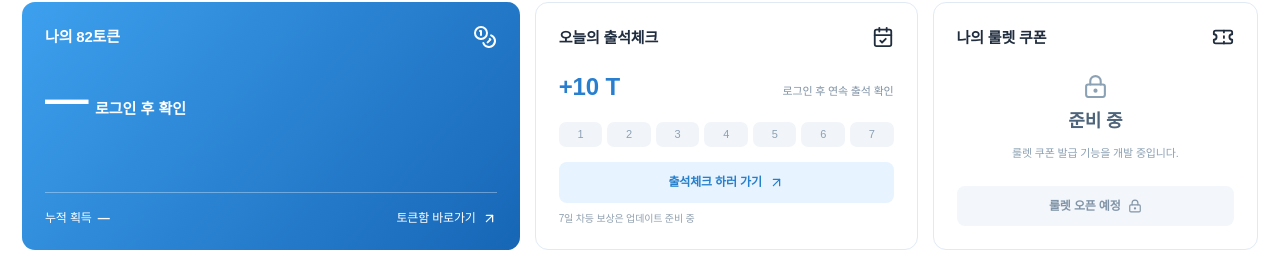
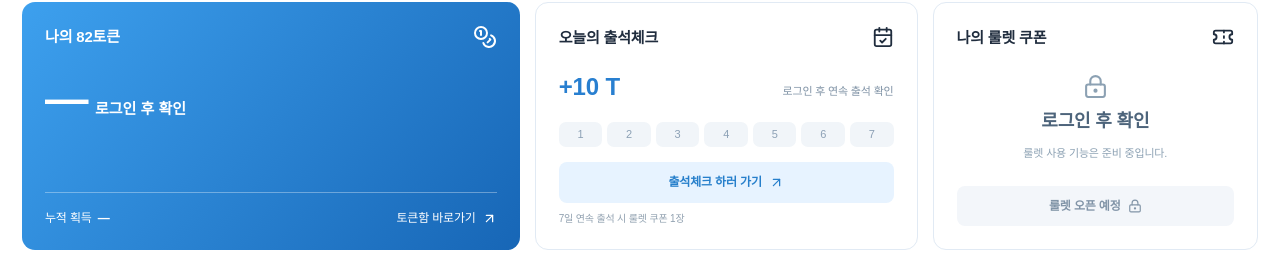
Before and after one commit to orbit-box/82coin, a Next.js app: page /benefits in a window 1280 px wide. Shown: the part 493-769 px from the top of the page. Built offline with nearby package versions, Linux system fonts and the light colour scheme; no server answers; the database is empty; a web font is replaced by a local one.

Commit message:
fix(rewards): show real check-in tiers and coupon balances on dashboard

```diff
--- a/app/benefits/page.tsx
+++ b/app/benefits/page.tsx
@@ -1,7 +1,7 @@
 import Link from "next/link";
 import RewardNav from "@/components/RewardNav";
 import {sessionId} from "@/lib/auth";
-import {rewardOverview,ATTENDANCE_REWARD,kstDay} from "@/lib/rewards";
+import {rewardOverview,attendanceDetails,ATTENDANCE_REWARD,kstDay} from "@/lib/rewards";
 import {db} from "@/lib/db";
 import {CalendarCheck,Coins,Ticket,Gift,BookOpen,ArrowUpRight,CheckCircle2,LockKeyhole,History,Sparkles} from "lucide-react";
 export const dynamic="force-dynamic";
@@ -16,6 +16,7 @@ export default async function RewardsHome(){
  const earned=member&&data?data.wallet?.earned??0:null;
  const streak=member?await checkInStreak(member):null;
  const checked=member&&data?data.attended:null;
+ const attendance=member?await attendanceDetails(member).catch(()=>null):null;
  const mission=[{title:"오늘의 출석체크",description:"하루 한 번 받는 출석 보상",reward:"+"+ATTENDANCE_REWARD+" T",href:"/benefits/attendance",status:checked?"완료":member?"오늘 가능":"로그인 필요",icon:CalendarCheck,enabled:true},{title:"커뮤니티 글 작성",description:"게시글 활동 보상은 악용 방지 규칙 확정 후 적용",reward:"보상 준비 중",href:"/community",status:"준비 중",icon:BookOpen,enabled:false},{title:"커뮤니티 이벤트",description:"진행 중인 보상 이벤트는 아직 없습니다",reward:"추후 공지",href:"/benefits/events",status:"준비 중",icon:Gift,enabled:false}];
  return <div className="rewardsPage rewardDashboard">
  <section className="rewardDashboardHero"><div><span className="eyebrow">82COIN REWARD ZONE</span><h1>매일 쌓이는 혜택,<br/>82coin 리워드존</h1><p>출석하고, 활동하고, 82토큰으로 혜택을 만나보세요.</p></div><div className="rewardDashboardCoin" aria-hidden="true"><span>82</span><small>TOKEN</small></div></section>
@@ -23,8 +24,8 @@ export default async function RewardsHome(){
  <div className="rewardDashboardHeading"><div><span className="eyebrow">MY REWARDS</span><h2>나의 리워드 현황</h2></div><span>실제 회원 데이터 기준</span></div>
  <div className="rewardDashboardStats">
  <Link href={member?"/benefits/wallet":"/login"} className="rewardStatWallet"><div className="rewardStatLabel"><span>나의 82토큰</span><Coins size={24}/></div><div className="rewardStatNumber">{balance===null?"—":fmt(balance)}<small>{balance===null?"로그인 후 확인":"82T"}</small></div><div className="rewardStatWalletBottom"><span>누적 획득 <b>{earned===null?"—":fmt(earned)+" T"}</b></span><span>토큰함 바로가기 <ArrowUpRight size={15}/></span></div></Link>
- <div className="rewardStatAttendance"><div className="rewardStatLabel"><span>오늘의 출석체크</span><CalendarCheck size={22}/></div><div className="rewardStatAttendanceMain"><strong>{checked?"오늘 출석 완료":"+"+ATTENDANCE_REWARD+" T"}</strong><span>{streak===null?"로그인 후 연속 출석 확인":streak+"일 연속 출석"}</span></div><div className="rewardCycleDots">{Array.from({length:7},(_,i)=><span key={i} className={streak!==null&&i<streak%7?"done":""}>{i+1}</span>)}</div><Link className="rewardStatAction" href={member?"/benefits/attendance":"/login"}>{checked?"출석 내역 확인":"출석체크 하러 가기"} <ArrowUpRight size={15}/></Link><small className="rewardCycleNote">7일 차등 보상은 업데이트 준비 중</small></div>
- <div className="rewardStatTicket"><div className="rewardStatLabel"><span>나의 룰렛 쿠폰</span><Ticket size={22}/></div><div className="rewardTicketEmpty"><LockKeyhole size={25}/><strong>준비 중</strong><span>룰렛 쿠폰 발급 기능을 개발 중입니다.</span></div><div className="rewardStatAction rewardDisabledAction">룰렛 오픈 예정 <LockKeyhole size={14}/></div></div>
+ <div className="rewardStatAttendance"><div className="rewardStatLabel"><span>오늘의 출석체크</span><CalendarCheck size={22}/></div><div className="rewardStatAttendanceMain"><strong>{checked?"오늘 출석 완료":"+"+(attendance?.nextReward??ATTENDANCE_REWARD)+" T"}</strong><span>{streak===null?"로그인 후 연속 출석 확인":streak+"일 연속 출석"}</span></div><div className="rewardCycleDots">{Array.from({length:7},(_,i)=><span key={i} className={streak!==null&&i<streak%7?"done":""}>{i+1}</span>)}</div><Link className="rewardStatAction" href={member?"/benefits/attendance":"/login"}>{checked?"출석 내역 확인":"출석체크 하러 가기"} <ArrowUpRight size={15}/></Link><small className="rewardCycleNote">7일 연속 출석 시 룰렛 쿠폰 1장</small></div>
+ <div className="rewardStatTicket"><div className="rewardStatLabel"><span>나의 룰렛 쿠폰</span><Ticket size={22}/></div><div className="rewardTicketEmpty"><LockKeyhole size={25}/><strong>{member&&attendance?attendance.coupons+"장":"로그인 후 확인"}</strong><span>룰렛 사용 기능은 준비 중입니다.</span></div><div className="rewardStatAction rewardDisabledAction">룰렛 오픈 예정 <LockKeyhole size={14}/></div></div>
  </div>
  <div className="rewardDashboardHeading rewardSpacing"><div><span className="eyebrow">DAILY MISSION</span><h2>오늘의 리워드 미션</h2></div><Link href="/benefits/earn">토큰 획득방법 <ArrowUpRight size={15}/></Link></div>
  <div className="rewardMissionList">{mission.map(m=><div className="rewardMission" key={m.title}><div className="rewardMissionIcon"><m.icon size={23}/></div><div className="rewardMissionText"><h3>{m.title}</h3><p>{m.description}</p></div><div className="rewardMissionSide"><b>{m.reward}</b><span className={m.status==="완료"?"completed":""}>{m.status==="완료"&&<CheckCircle2 size={13}/>} {m.status}</span></div>{m.enabled?<Link className="rewardMissionGo" href={member?m.href:"/login"} aria-label={m.title+" 이동"}><ArrowUpRight size={18}/></Link>:<span className="rewardMissionPending"><LockKeyhole size={15}/></span>}</div>)}</div>
```
